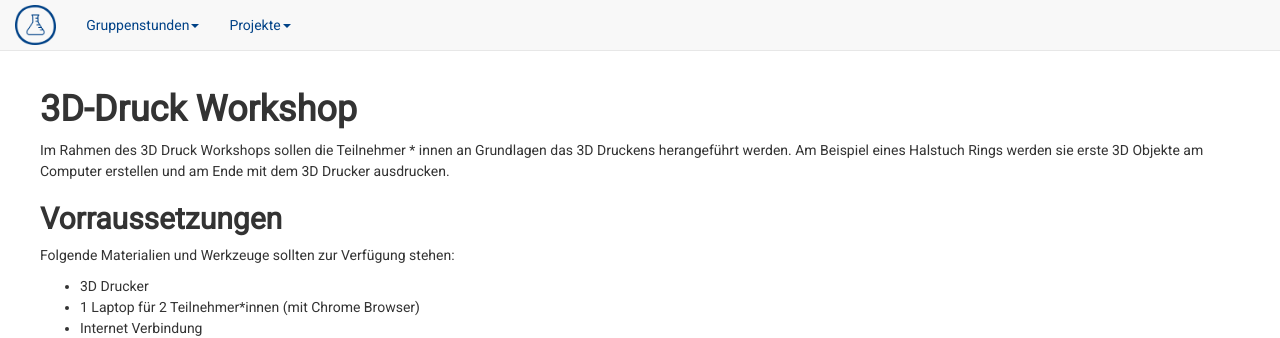
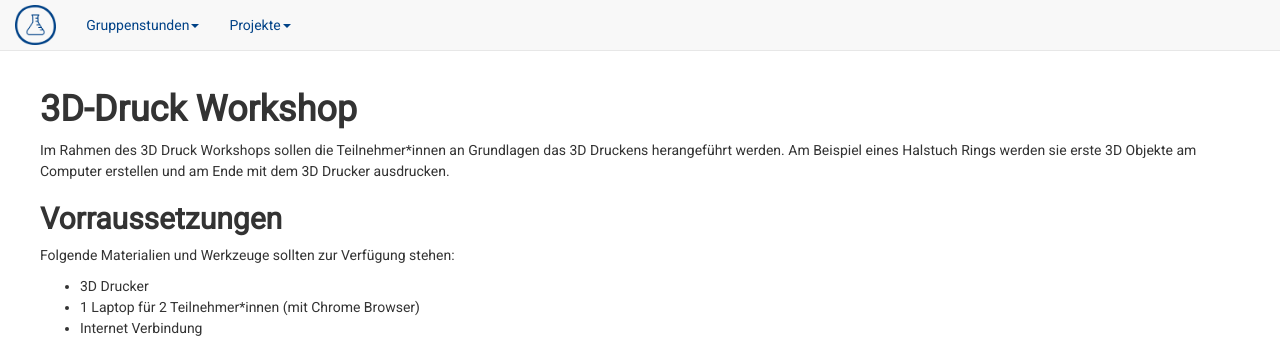
Before and after one commit to vcp-scoutlab/vcp-scoutlab.github.io, a Jekyll site: the page built from 3d-druck/3d-druck-workshop.md, in a window 1280 px wide and 900 px high. Shown: the top 338 px of the window. Built offline with Jekyll 4.4.1, drawn with Linux system fonts in a browser that asks for light colours.

Commit message:
little typo

```diff
--- a/3d-druck/3d-druck-workshop.md
+++ b/3d-druck/3d-druck-workshop.md
@@ -7,7 +7,7 @@ permalink: /3d-druck/3d-druck-workshop
 
 <!-- TODO: Add Images -->
 
-Im Rahmen des 3D Druck Workshops sollen die Teilnehmer * innen an Grundlagen das 3D Druckens herangeführt werden. Am Beispiel eines Halstuch Rings werden sie erste 3D Objekte am Computer erstellen und am Ende mit dem 3D Drucker ausdrucken.
+Im Rahmen des 3D Druck Workshops sollen die Teilnehmer\*innen an Grundlagen das 3D Druckens herangeführt werden. Am Beispiel eines Halstuch Rings werden sie erste 3D Objekte am Computer erstellen und am Ende mit dem 3D Drucker ausdrucken.
 
 ## Vorraussetzungen
 Folgende Materialien und Werkzeuge sollten zur Verfügung stehen:
```
